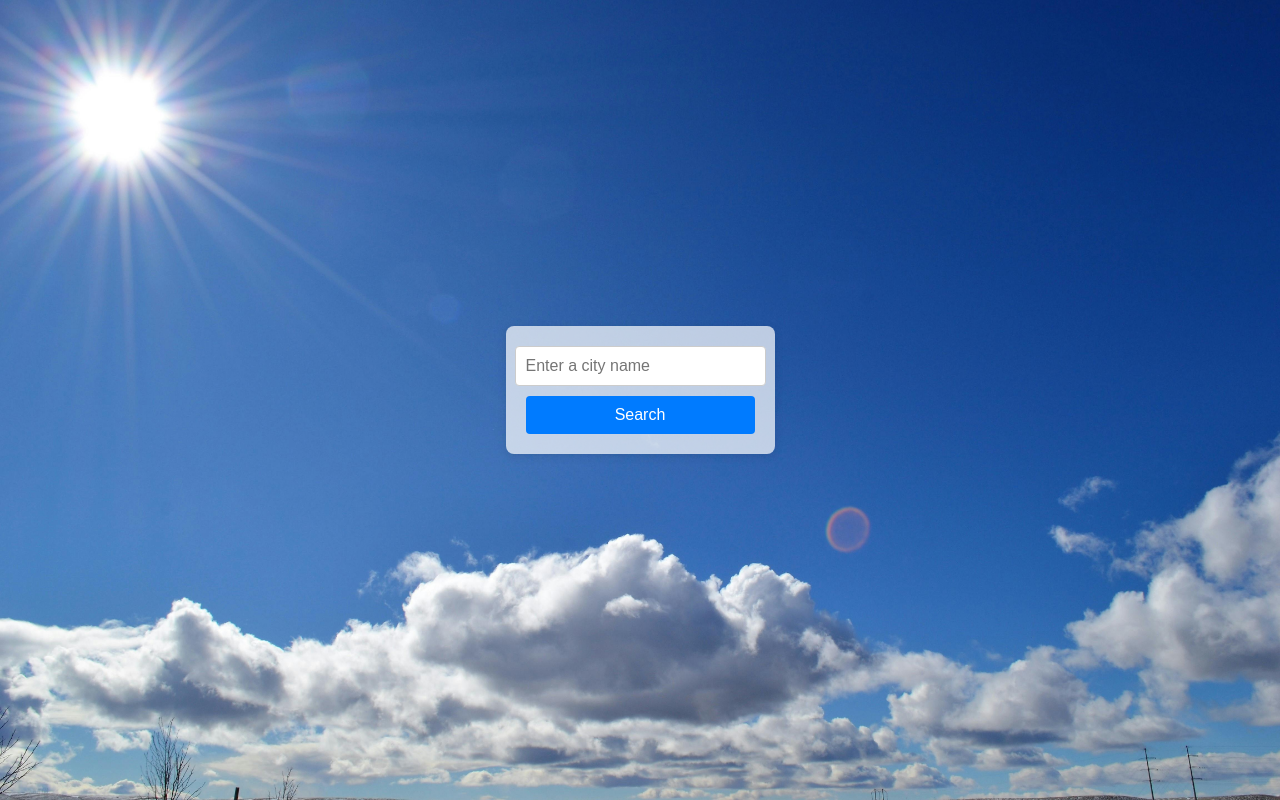
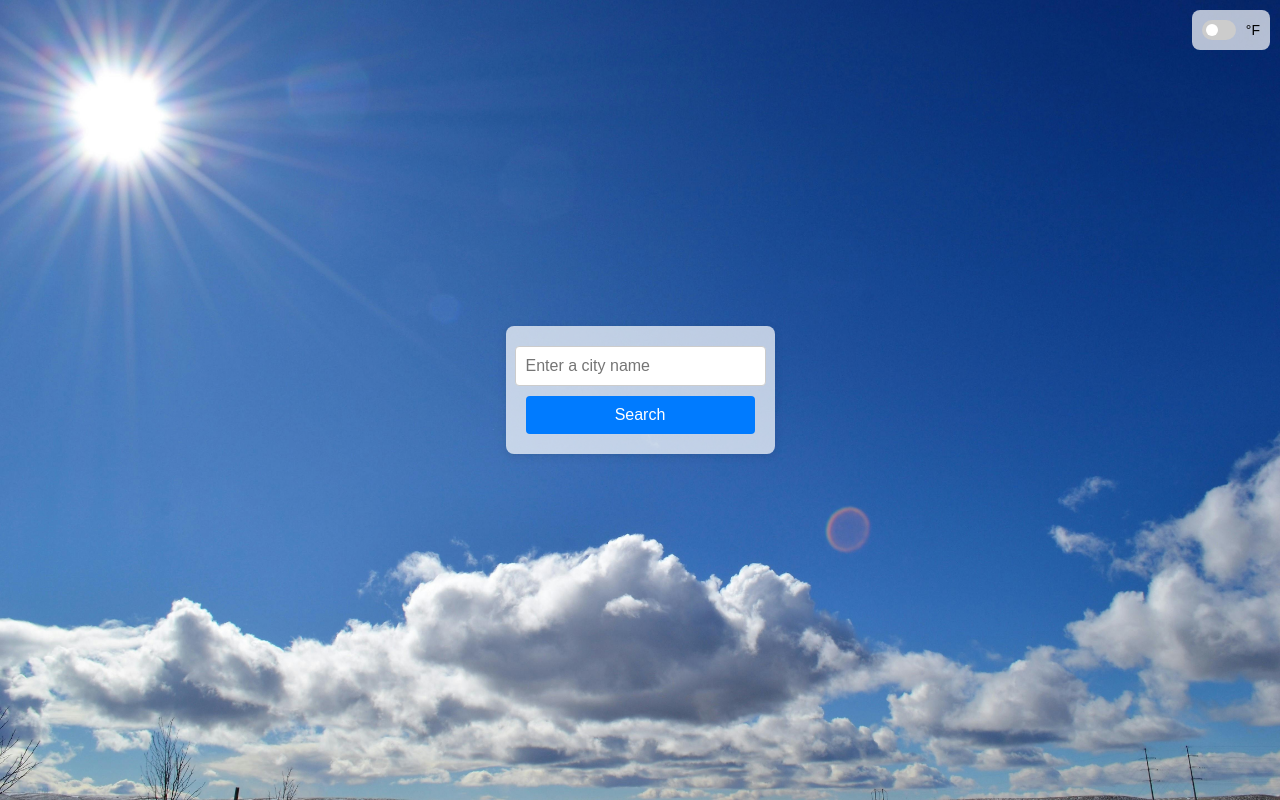
Before and after one commit to yassersalama22/weather, a website built with webpack: page src/index.html in a window 1280 px wide. Built offline with nearby package versions, Linux system fonts and the light colour scheme.

Commit message:
add C|F switch

```diff
--- a/src/index.html
+++ b/src/index.html
@@ -6,6 +6,13 @@
     <title>Weather App</title>
   </head>
   <body>
+    <div id="unitToggle">
+      <label class="switch">
+        <input type="checkbox" id="unitSwitch" />
+        <span class="slider round"></span>
+      </label>
+      <span id="unitLabel">°F</span>
+    </div>
     <div id="app">
       <form id="searchForm">
         <input
--- a/src/index.js
+++ b/src/index.js
@@ -12,6 +12,17 @@ import windyImg from './images/windy.jpg';
 import snowImg from './images/snow.jpg';
 
 document.body.style.backgroundImage = `url(${defaultImg})`;
+
+let temperatureUnit = 'F';
+
+document.getElementById('unitSwitch').addEventListener('change', function () {
+  temperatureUnit = this.checked ? 'C' : 'F';
+  document.getElementById('unitLabel').textContent = this.checked ? '°C' : '°F';
+  const weatherData = JSON.parse(localStorage.getItem('weatherData'));
+  if (weatherData) {
+    displayWeatherData(weatherData);
+  }
+});
 
 document
   .getElementById('searchForm')
@@ -31,18 +42,17 @@ async function fetchWeatherData(location) {
       throw new Error('Network response was not ok');
     }
     const weatherData = await response.json();
+    localStorage.setItem('weatherData', JSON.stringify(weatherData));
     displayWeatherData(weatherData);
   } catch (error) {
     console.error('Error fetching weather data:', error);
     document.getElementById('weatherData').innerText =
       'Error fetching weather data.';
-    document.getElementById('weatherData').style.display = 'block';
+    document.getElementById('weatherData').style.display = 'block'; // Show error message
   }
 }
 
 function displayWeatherData(data) {
-  console.log(data);
-
   const weatherContainer = document.getElementById('weatherData');
   const conditionIcon = data.currentConditions.icon;
   const condition = data.currentConditions.conditions
@@ -99,11 +109,16 @@ function displayWeatherData(data) {
       document.body.style.color = '#000000';
   }
   document.body.style.backgroundImage = backgroundImage;
+
+  const temperatureF = data.currentConditions.temp;
+  const temperature =
+    temperatureUnit === 'C' ? ((temperatureF - 32) * 5) / 9 : temperatureF;
+
   weatherContainer.innerHTML = `
         <h2>Weather for ${data.resolvedAddress}</h2>
         <img src="${iconUrl}" alt="${condition}" style="width: 50px; height: 50px;">
-        <p>Temperature: ${data.currentConditions.temp}°C</p>
+        <p>Temperature: ${temperature.toFixed(1)}°${temperatureUnit}</p>
         <p>Conditions: ${data.currentConditions.conditions}</p>
     `;
-  weatherContainer.style.display = 'block';
+  weatherContainer.style.display = 'block'; // Show weather data
 }
--- a/src/style.css
+++ b/src/style.css
@@ -8,6 +8,67 @@ body {
   background-size: cover;
   background-position: center;
   color: #000000; /* Default color */
+}
+
+#unitToggle {
+  position: absolute;
+  top: 10px;
+  right: 10px;
+  display: flex;
+  align-items: center;
+  background: rgba(255, 255, 255, 0.7); /* Slightly transparent */
+  padding: 10px;
+  border-radius: 8px;
+}
+
+.switch {
+  position: relative;
+  display: inline-block;
+  width: 34px;
+  height: 20px;
+  margin-right: 10px;
+}
+
+.switch input {
+  opacity: 0;
+  width: 0;
+  height: 0;
+}
+
+.slider {
+  position: absolute;
+  cursor: pointer;
+  top: 0;
+  left: 0;
+  right: 0;
+  bottom: 0;
+  background-color: #ccc;
+  transition: 0.4s;
+  border-radius: 34px;
+}
+
+.slider:before {
+  position: absolute;
+  content: '';
+  height: 12px;
+  width: 12px;
+  left: 4px;
+  bottom: 4px;
+  background-color: white;
+  transition: 0.4s;
+  border-radius: 50%;
+}
+
+input:checked + .slider {
+  background-color: #007bff;
+}
+
+input:checked + .slider:before {
+  transform: translateX(14px);
+}
+
+#unitLabel {
+  font-size: 14px;
 }
 
 #app {
@@ -67,7 +128,7 @@ button:hover {
   box-shadow: 0 2px 10px rgba(0, 0, 0, 0.1);
   margin-top: 20px;
   text-align: center;
-  display: none;
+  display: none; /* Hide initially */
 }
 
 #weatherData img {
```
